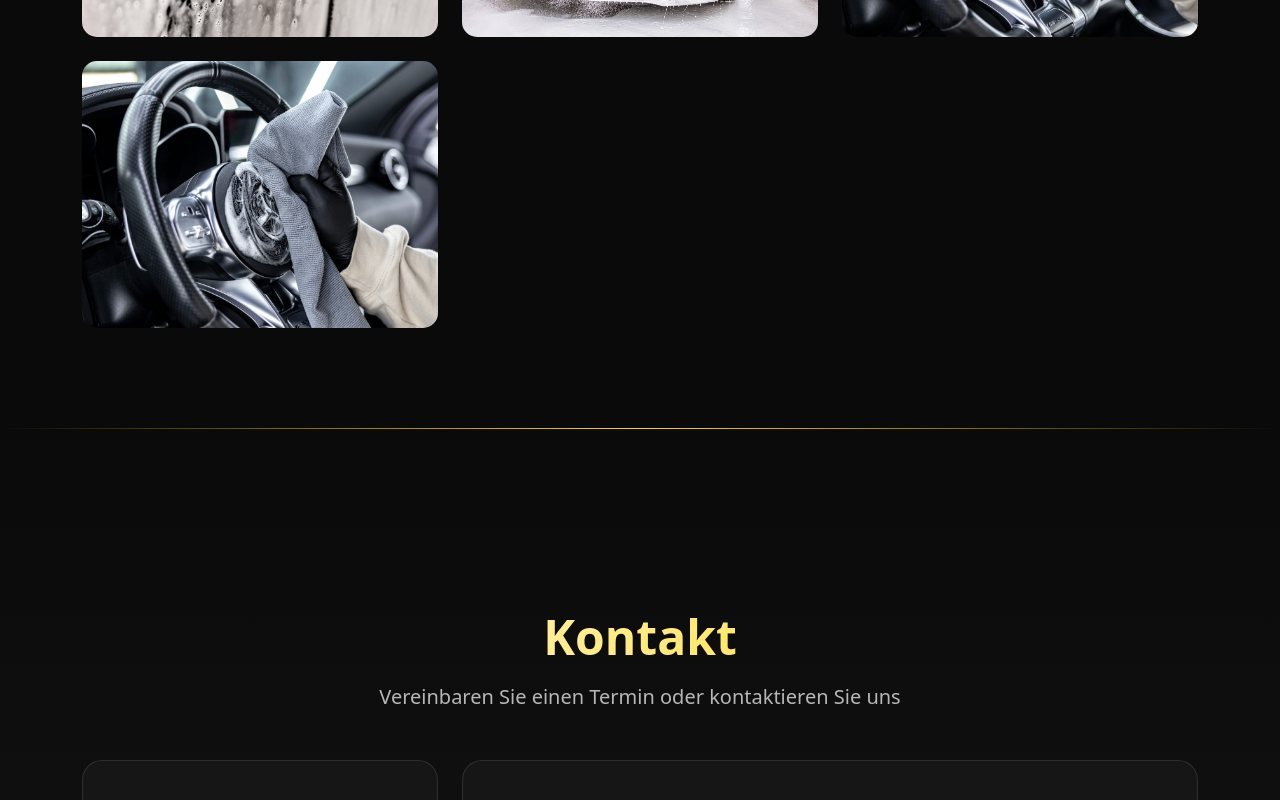
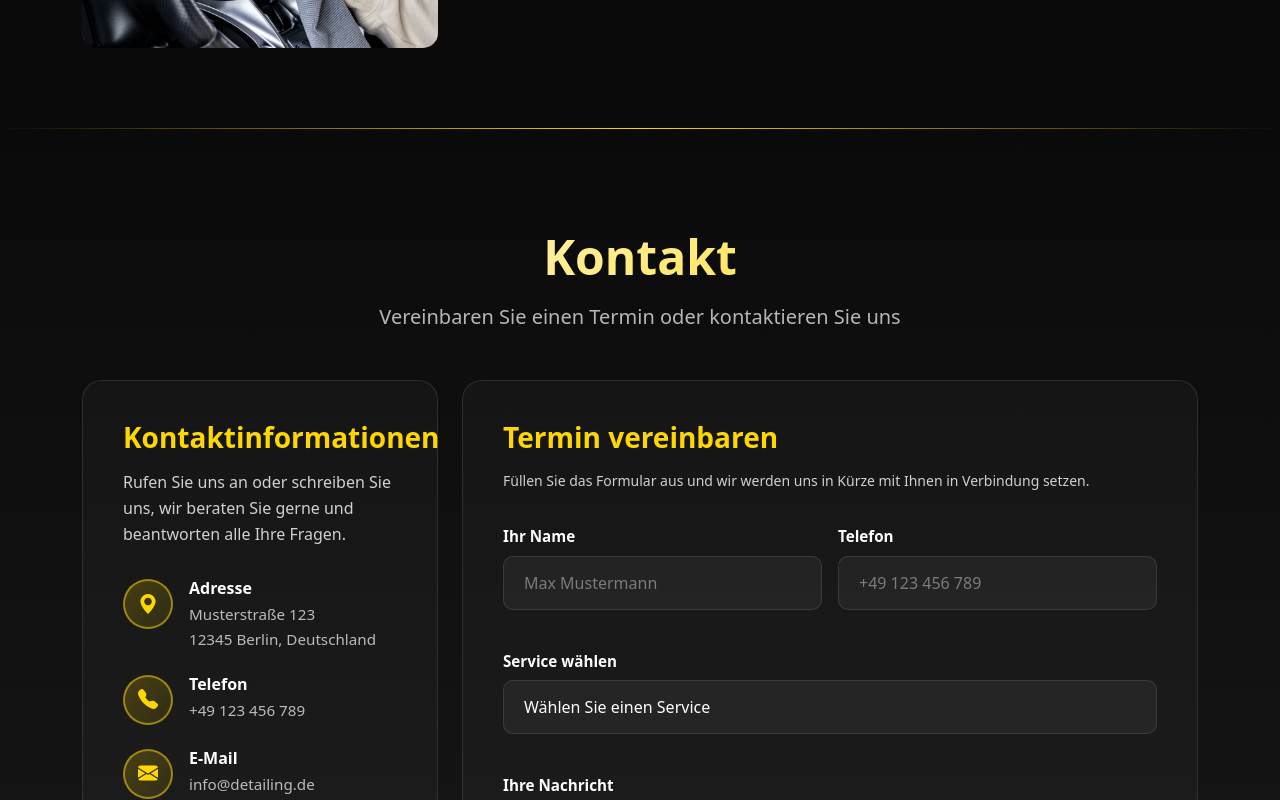
Before and after one commit to GoldenSpade/car-detailing, a Vue app: page / in a window 1280 px wide. Shown: the part 7080-7880 px from the top of the page. Built offline with nearby package versions, Linux system fonts and the light colour scheme.

Commit message:
Fix top paddings for sections

```diff
--- a/src/components/AboutSection.vue
+++ b/src/components/AboutSection.vue
@@ -108,7 +108,7 @@ const getImagePath = (path) => {
 
 <style scoped>
 .about-section {
-  padding: 180px 0 100px;
+  padding: 100px 0 80px;
   background: #0a0a0a;
   position: relative;
   overflow: hidden;
@@ -335,7 +335,7 @@ const getImagePath = (path) => {
 
 @media (max-width: 768px) {
   .about-section {
-    padding: 140px 0 60px;
+    padding: 80px 0 60px;
   }
 
   .section-title {
--- a/src/components/ContactSection.vue
+++ b/src/components/ContactSection.vue
@@ -220,7 +220,7 @@ const handleSubmit = async () => {
 
 <style scoped>
 .contact-section {
-  padding: 180px 0 100px;
+  padding: 100px 0 80px;
   background: linear-gradient(180deg, #0a0a0a 0%, #1a1a1a 100%);
   position: relative;
 }
@@ -491,7 +491,7 @@ textarea.form-control {
 
 @media (max-width: 768px) {
   .contact-section {
-    padding: 140px 0 60px;
+    padding: 80px 0 60px;
   }
 
   .section-title {
--- a/src/components/GallerySection.vue
+++ b/src/components/GallerySection.vue
@@ -153,7 +153,7 @@ const previousImage = () => {
 
 <style scoped>
 .gallery-section {
-  padding: 180px 0 100px;
+  padding: 100px 0 80px;
   background: #0a0a0a;
   position: relative;
 }
@@ -407,7 +407,7 @@ const previousImage = () => {
 
 @media (max-width: 768px) {
   .gallery-section {
-    padding: 140px 0 60px;
+    padding: 80px 0 60px;
   }
 
   .section-title {
--- a/src/components/ServicesSection.vue
+++ b/src/components/ServicesSection.vue
@@ -216,7 +216,7 @@ const services = computed(() => ({
 
 <style scoped>
 .services-section {
-  padding: 180px 0 100px;
+  padding: 100px 0 80px;
   background: linear-gradient(180deg, #0a0a0a 0%, #1a1a1a 100%);
   position: relative;
 }
@@ -452,7 +452,7 @@ const services = computed(() => ({
 
 @media (max-width: 768px) {
   .services-section {
-    padding: 140px 0 60px;
+    padding: 80px 0 60px;
   }
 
   .section-title {
--- a/vite.config.js
+++ b/vite.config.js
@@ -20,7 +20,7 @@ export default defineConfig(({ command, mode }) => {
 
   return {
     plugins,
-    base: '/car-detailing/',
+    // base: '/car-detailing/',
     resolve: {
       alias: {
         '@': fileURLToPath(new URL('./src', import.meta.url)),
```
